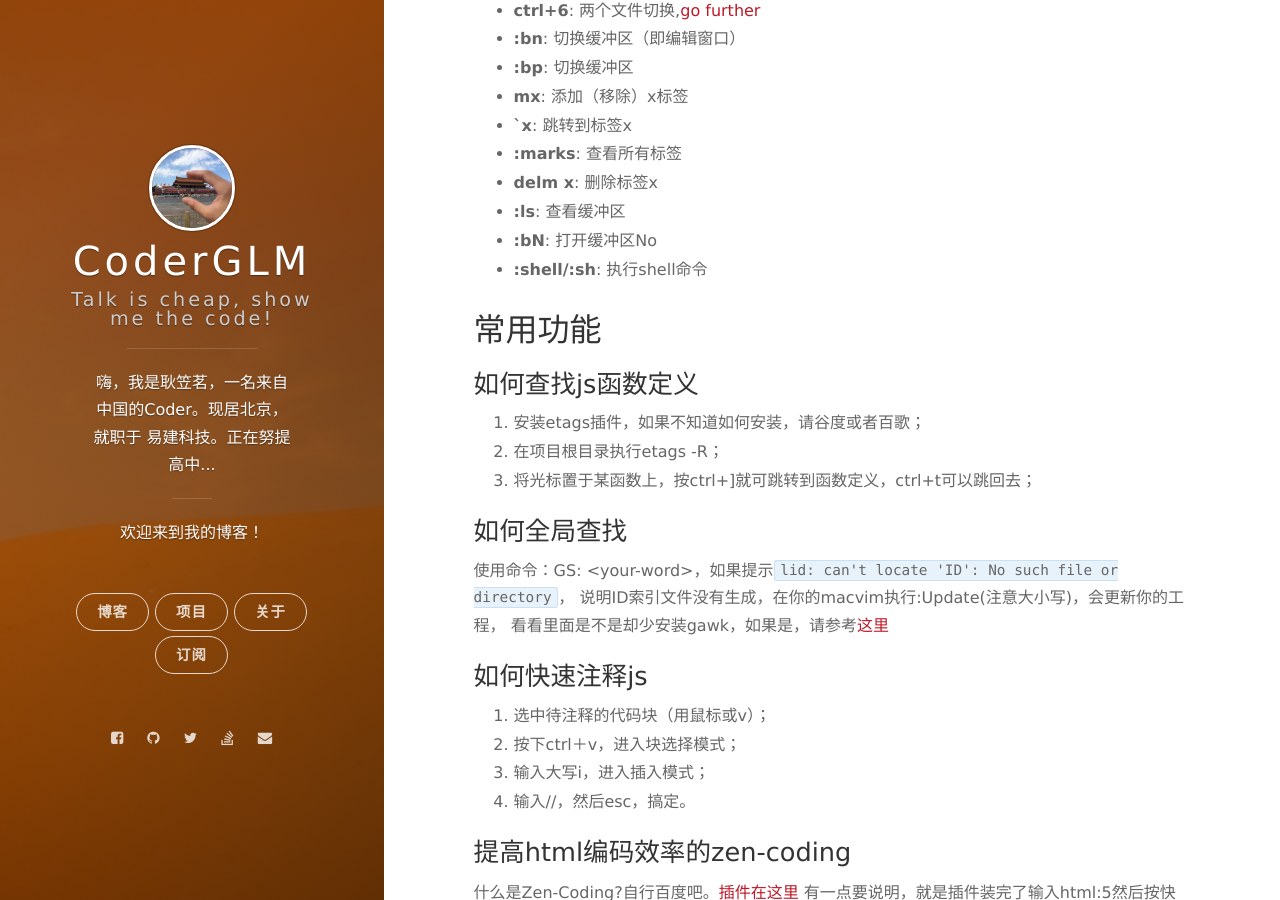
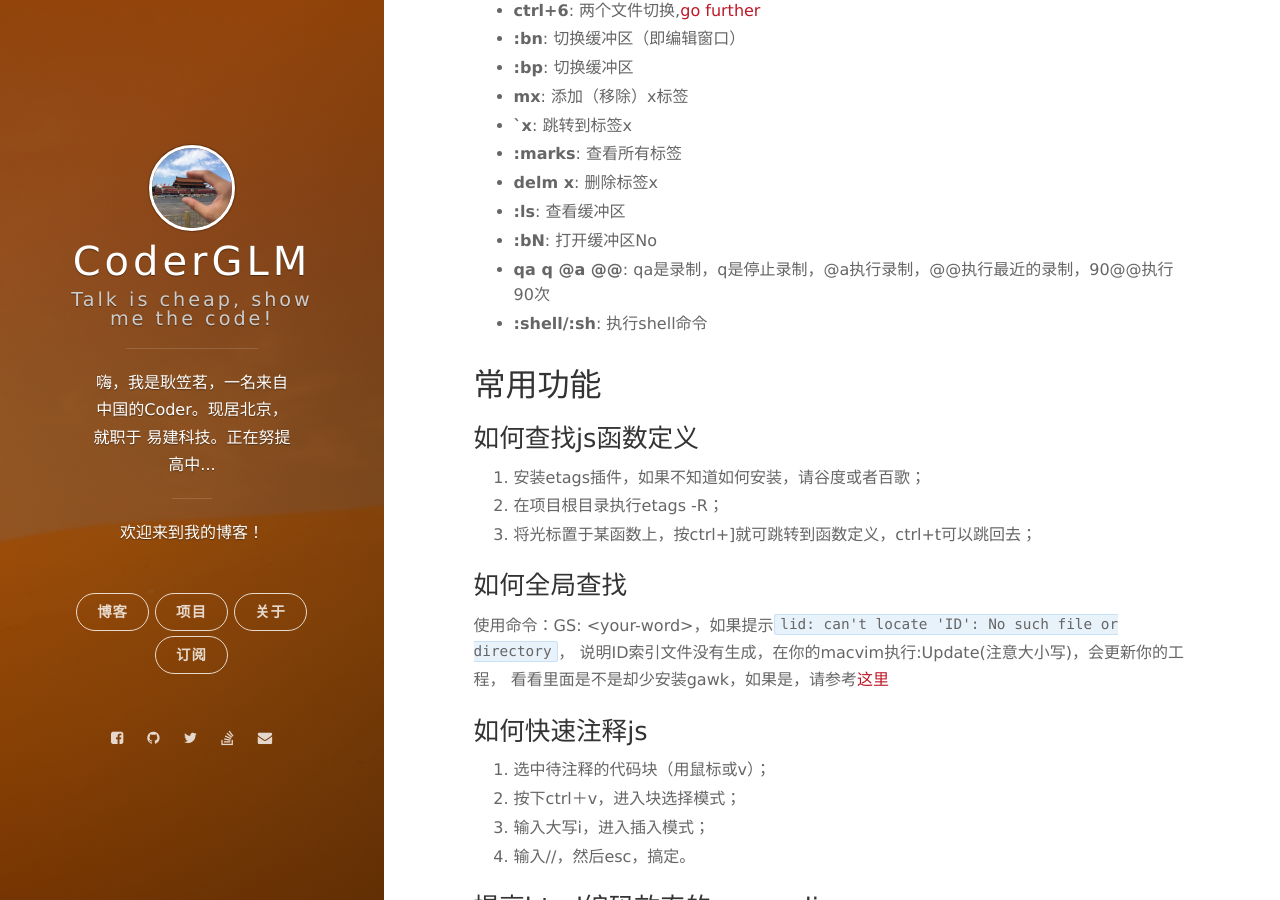
Before and after one commit to CoderLim/jekyll-based-blog, a Jekyll site: the page built from _posts/2016-09-08-how-to-use-vim.markdown, in a window 1280 px wide and 900 px high, scrolled down 2002 px. Built offline with Jekyll 4.4.1, drawn with Linux system fonts in a browser that asks for light colours; nearby versions of some CDN libraries; comment, search, counter and statistics services are not loaded.

Commit message:
增加录制指令说明

```diff
--- a/_posts/2016-09-08-how-to-use-vim.markdown
+++ b/_posts/2016-09-08-how-to-use-vim.markdown
@@ -50,6 +50,7 @@ tags: exvim;vim;使用;方法;终极;总结;入门;
 - **delm x**: 删除标签x
 - **:ls**: 查看缓冲区
 - **:bN**: 打开缓冲区No
+- **qa q @a @@**: qa是录制，q是停止录制，@a执行录制，@@执行最近的录制，90@@执行90次
 - **:shell/:sh**: 执行shell命令
 
 ## 常用功能
```
